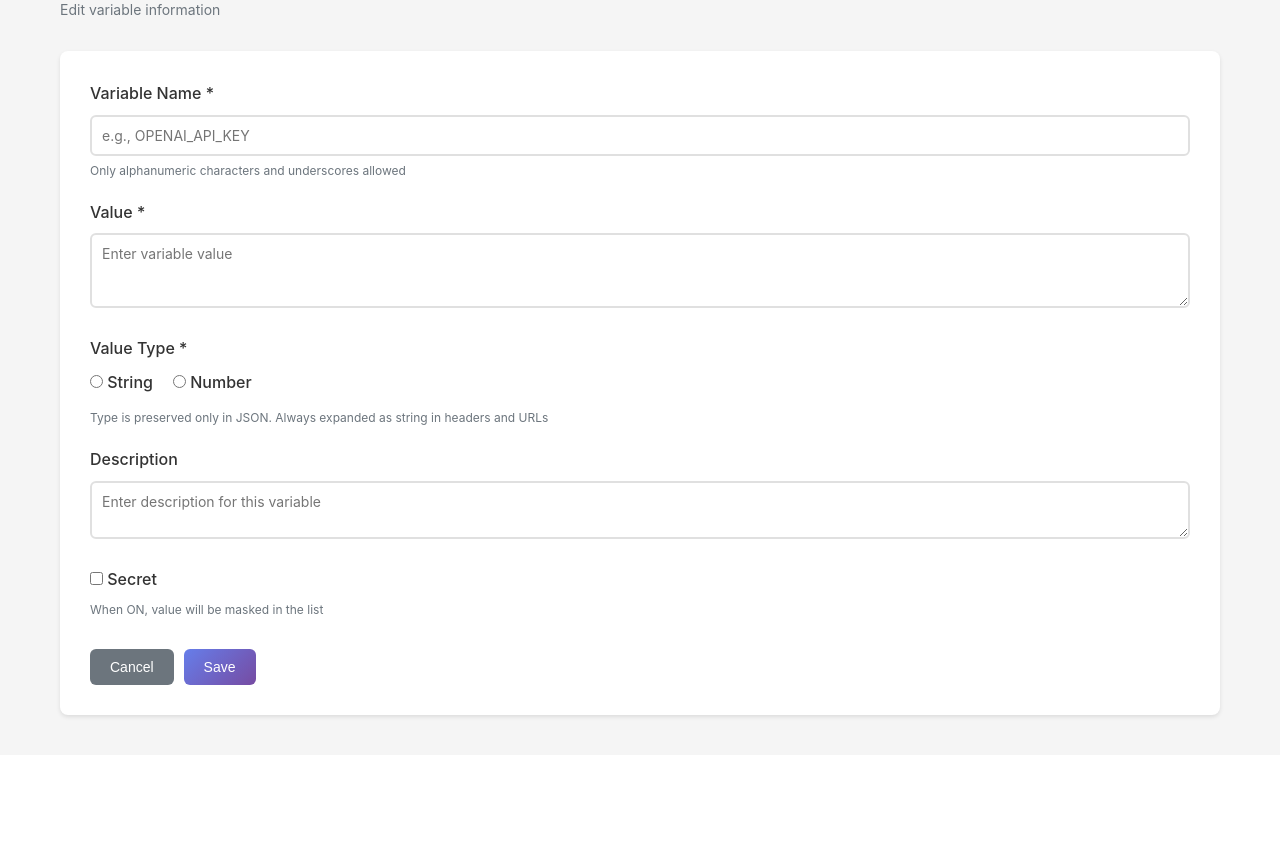
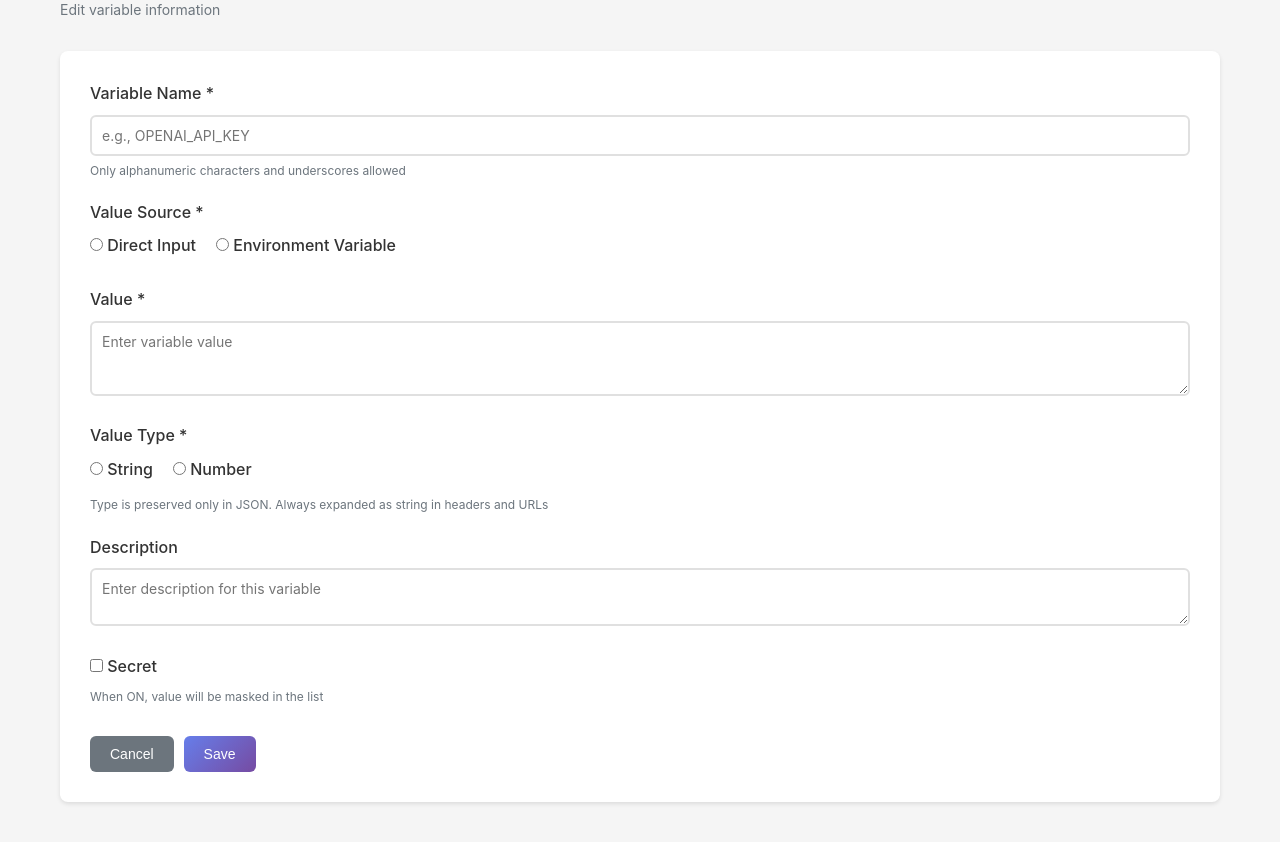
Before and after one commit to t-ogawa-dev/AccelMCP, a Flask app: page /variables/1/edit in a window 1280 px wide. Shown: the part 221-1063 px from the top of the page. Before the commit the page ends 941 px from the top, so only its background shows below. Run offline with Flask 3, Linux system fonts and the light colour scheme; the visitor is signed in with stand-in values (Sample User, id 1); data that the repository does not hold is empty.

Commit message:
env variable commit

```diff
--- a/app/assets/i18n.js
+++ b/app/assets/i18n.js
@@ -33,6 +33,7 @@ const translations = {
         button_copied: 'コピーしました',
         button_close: '閉じる',
         button_back: '戻る',
+        button_check_env: '確認',
         button_validate_json: 'JSON構造チェック',
         button_format_json: '整形',
 
@@ -69,6 +70,15 @@ const translations = {
         variable_type_string: '文字列 (String)',
         variable_type_number: '数値 (Number)',
         variable_type_hint: 'JSON内でのみ型が保持されます。ヘッダーやURLでは常に文字列として展開されます',
+        variable_source_type_label: '値の取得元',
+        variable_source_value: '直接入力',
+        variable_source_env: '環境変数',
+        variable_env_var_name_label: '環境変数名',
+        variable_env_var_name_placeholder: '例: GITHUB_TOKEN',
+        variable_env_var_name_hint: 'システムの環境変数から値を取得します',
+        variable_env_name_required: '環境変数名を入力してください',
+        variable_env_value_found: '値が取得できました',
+        variable_env_value_not_found: '環境変数が見つかりません',
         variable_description_label: '説明',
         variable_is_secret_label: '秘匿情報',
         variable_delete_confirm: 'この変数を削除してもよろしいですか？',
@@ -395,7 +405,7 @@ const translations = {
 
         // アクセス制御
         access_control: 'アクセス制限',
-        access_control_public: 'パブリック',
+        access_control_public: 'public',
         access_control_restricted: '制限あり',
         access_control_description: 'リソースへのアクセス制御を設定します',
         access_control_public_desc: '全てのアカウントがアクセス可能',
@@ -454,6 +464,8 @@ const translations = {
         button_copied: 'Copied',
         button_close: 'Close',
         button_back: 'Back',
+        button_check_env: 'Check',
+        button_validate_json: 'Validate JSON',
         button_validate_json: 'Validate JSON',
         button_format_json: 'Format',
 
@@ -490,6 +502,15 @@ const translations = {
         variable_type_string: 'String',
         variable_type_number: 'Number',
         variable_type_hint: 'Type is preserved only in JSON. Always expanded as string in headers and URLs',
+        variable_source_type_label: 'Value Source',
+        variable_source_value: 'Direct Input',
+        variable_source_env: 'Environment Variable',
+        variable_env_var_name_label: 'Environment Variable Name',
+        variable_env_var_name_placeholder: 'e.g., GITHUB_TOKEN',
+        variable_env_var_name_hint: 'Retrieve value from system environment variable',
+        variable_env_name_required: 'Please enter environment variable name',
+        variable_env_value_found: 'Value retrieved successfully',
+        variable_env_value_not_found: 'Environment variable not found',
         variable_description_label: 'Description',
         variable_is_secret_label: 'Secret',
         variable_delete_confirm: 'Are you sure you want to delete this variable?',
--- a/app/assets/style.css
+++ b/app/assets/style.css
@@ -255,6 +255,17 @@ body {
 .badge-mcp {
     background: #d4edda;
     color: #155724;
+}
+
+/* Access Control Badges - matching detail page colors */
+.badge-access-public {
+    background: #d1fae5;
+    color: #065f46;
+}
+
+.badge-access-restricted {
+    background: #fef3c7;
+    color: #92400e;
 }
 
 /* Text Utilities */
--- a/app/assets/view/mcp_services/list.js
+++ b/app/assets/view/mcp_services/list.js
@@ -20,6 +20,7 @@ async function loadMcpServices() {
                 <div class="list-item-meta">
                     <span class="badge">${t('mcp_service_subdomain')}: ${service.subdomain}</span>
                     ${!service.is_enabled ? `<span class="status-badge disabled">${t('status_disabled')}</span>` : `<span class="status-badge enabled">${t('status_enabled')}</span>`}
+                    ${(service.access_control === 'restricted') ? `<span class="badge badge-access-restricted">${t('access_control_restricted')}</span>` : `<span class="badge badge-access-public">${t('access_control_public')}</span>`}
                     <span class="text-muted">${t('mcp_service_apps_count')}: ${service.apps_count || 0}</span>
                 </div>
                 ${service.description ? `<p class="text-muted">${service.description}</p>` : ''}
--- a/app/assets/view/services/capabilities.js
+++ b/app/assets/view/services/capabilities.js
@@ -22,6 +22,7 @@ async function loadCapabilities() {
                 <div class="list-item-meta">
                     <span class="badge badge-${cap.capability_type}">${cap.capability_type.toUpperCase()}</span>
                     ${!cap.is_enabled ? `<span class="status-badge disabled">${t('status_disabled')}</span>` : `<span class="status-badge enabled">${t('status_enabled')}</span>`}
+                    ${(cap.access_control === 'restricted') ? `<span class="badge badge-access-restricted">${t('access_control_restricted')}</span>` : `<span class="badge badge-access-public">${t('access_control_public')}</span>`}
                     <span class="text-muted">${cap.url || 'N/A'}</span>
                 </div>
                 ${cap.description ? `<p class="text-muted">${cap.description}</p>` : ''}
--- a/app/assets/view/services/list.js
+++ b/app/assets/view/services/list.js
@@ -23,6 +23,7 @@ async function loadServices(mcpServiceId) {
                 <div class="list-item-meta">
                     <span class="badge badge-${service.service_type}">${service.service_type.toUpperCase()}</span>
                     ${!service.is_enabled ? `<span class="status-badge disabled">${t('status_disabled')}</span>` : `<span class="status-badge enabled">${t('status_enabled')}</span>`}
+                    ${(service.access_control === 'restricted') ? `<span class="badge badge-access-restricted">${t('access_control_restricted')}</span>` : `<span class="badge badge-access-public">${t('access_control_public')}</span>`}
                     <span class="text-muted">${t('app_registered')}: ${new Date(service.created_at).toLocaleDateString(currentLanguage === 'ja' ? 'ja-JP' : 'en-US')}</span>
                 </div>
                 ${service.description ? `<p class="text-muted">${service.description}</p>` : ''}
--- a/app/assets/view/variables/edit.js
+++ b/app/assets/view/variables/edit.js
@@ -4,14 +4,91 @@
 
 const variableId = parseInt(window.location.pathname.split('/')[2]);
 
+function toggleSourceType() {
+    const sourceType = document.querySelector('input[name="source_type"]:checked').value;
+    const valueGroup = document.getElementById('value-input-group');
+    const envGroup = document.getElementById('env-input-group');
+    const valueInput = document.getElementById('value');
+    const envInput = document.getElementById('env_var_name');
+    const resultDiv = document.getElementById('env-check-result');
+
+    if (sourceType === 'env') {
+        valueGroup.style.display = 'none';
+        envGroup.style.display = 'block';
+        valueInput.removeAttribute('required');
+        envInput.setAttribute('required', 'required');
+    } else {
+        valueGroup.style.display = 'block';
+        envGroup.style.display = 'none';
+        valueInput.setAttribute('required', 'required');
+        envInput.removeAttribute('required');
+    }
+
+    // 結果表示をクリア
+    if (resultDiv) {
+        resultDiv.style.display = 'none';
+    }
+}
+
+async function checkEnvVariable() {
+    const envVarName = document.getElementById('env_var_name').value.trim();
+    const resultDiv = document.getElementById('env-check-result');
+
+    if (!envVarName) {
+        resultDiv.style.display = 'block';
+        resultDiv.style.backgroundColor = '#fee';
+        resultDiv.style.border = '1px solid #fcc';
+        resultDiv.style.color = '#c33';
+        resultDiv.textContent = t('variable_env_name_required') || '環境変数名を入力してください';
+        return;
+    }
+
+    try {
+        const response = await fetch('/api/variables/check-env', {
+            method: 'POST',
+            headers: { 'Content-Type': 'application/json' },
+            body: JSON.stringify({ env_var_name: envVarName })
+        });
+
+        const result = await response.json();
+
+        resultDiv.style.display = 'block';
+        if (result.exists) {
+            resultDiv.style.backgroundColor = '#d1fae5';
+            resultDiv.style.border = '1px solid #10b981';
+            resultDiv.style.color = '#065f46';
+            resultDiv.textContent = '✓ ' + (t('variable_env_value_found') || '値が取得できました');
+        } else {
+            resultDiv.style.backgroundColor = '#fee';
+            resultDiv.style.border = '1px solid #fcc';
+            resultDiv.style.color = '#c33';
+            resultDiv.textContent = '✗ ' + (t('variable_env_value_not_found') || '環境変数が見つかりません');
+        }
+    } catch (error) {
+        resultDiv.style.display = 'block';
+        resultDiv.style.backgroundColor = '#fee';
+        resultDiv.style.border = '1px solid #fcc';
+        resultDiv.style.color = '#c33';
+        resultDiv.textContent = '✗ ' + (t('error_unknown') || 'エラーが発生しました');
+    }
+}
+
 async function loadVariable() {
     const response = await fetch(`/api/variables/${variableId}`);
     const variable = await response.json();
 
     document.getElementById('name').value = variable.name;
-    document.getElementById('value').value = variable.value;
     document.getElementById('description').value = variable.description || '';
     document.getElementById('is_secret').checked = variable.is_secret;
+
+    // Set source_type radio button
+    if (variable.source_type === 'env') {
+        document.getElementById('source-env').checked = true;
+        document.getElementById('env_var_name').value = variable.env_var_name || '';
+    } else {
+        document.getElementById('source-value').checked = true;
+        document.getElementById('value').value = variable.value;
+    }
 
     // Set value_type radio button
     if (variable.value_type === 'number') {
@@ -19,18 +96,30 @@ async function loadVariable() {
     } else {
         document.getElementById('type-string').checked = true;
     }
+
+    // Toggle visibility
+    toggleSourceType();
 }
 
 document.getElementById('variable-form').addEventListener('submit', async (e) => {
     e.preventDefault();
 
+    const sourceType = document.querySelector('input[name="source_type"]:checked').value;
+
     const data = {
         name: document.getElementById('name').value.toUpperCase(),
-        value: document.getElementById('value').value,
         value_type: document.querySelector('input[name="value_type"]:checked').value,
+        source_type: sourceType,
         description: document.getElementById('description').value,
         is_secret: document.getElementById('is_secret').checked
     };
+
+    if (sourceType === 'env') {
+        data.env_var_name = document.getElementById('env_var_name').value;
+        data.value = '';  // 環境変数の場合は値を空にする
+    } else {
+        data.value = document.getElementById('value').value;
+    }
 
     try {
         const response = await fetch(`/api/variables/${variableId}`, {
--- a/app/controllers/api_controller.py
+++ b/app/controllers/api_controller.py
@@ -204,10 +204,31 @@ def test_service_connection():
         # Replace variables in headers if any
         replacer = VariableReplacer()
         resolved_headers = {}
+        unresolved_vars = []
+
         for key, value in common_headers.items():
             resolved_key = replacer.replace_in_string(key)
             resolved_value = replacer.replace_in_string(value)
             resolved_headers[resolved_key] = resolved_value
+
+            # Check if variables were not resolved
+            import re
+            if re.search(r'\{\{[A-Z0-9_]+\}\}', resolved_value):
+                # Extract variable names that were not resolved
+                for match in re.finditer(r'\{\{([A-Z0-9_]+)\}\}', resolved_value):
+                    unresolved_vars.append(match.group(1))
+
+        # If there are unresolved variables, return error
+        if unresolved_vars:
+            return jsonify({
+                'success': False,
+                'error': f'未定義の変数: {", ".join(set(unresolved_vars))}。Variables画面で登録してください。'
+            }), 400
+
+        # Log resolved headers for debugging
+        from flask import current_app
+        current_app.logger.info(f"Test connection to {mcp_url}")
+        current_app.logger.info(f"Resolved headers: {resolved_headers}")
 
         # Setup session with timeout and retries
         session = requests.Session()
@@ -1025,17 +1046,43 @@ def variables():
         if Variable.query.filter_by(name=data['name']).first():
             return jsonify({'error': '同じ名前の変数が既に存在します'}), 409
 
+        source_type = data.get('source_type', 'value')
+
         variable = Variable(
             name=data['name'],
             value_type=data.get('value_type', 'string'),
+            source_type=source_type,
             description=data.get('description', ''),
             is_secret=data.get('is_secret', True)
         )
-        variable.set_value(data['value'])
+
+        if source_type == 'env':
+            variable.env_var_name = data.get('env_var_name', '')
+            variable.value = ''  # 環境変数の場合は値を空にする
+        else:
+            variable.set_value(data['value'])
 
         db.session.add(variable)
         db.session.commit()
         return jsonify(variable.to_dict()), 201
+
+
+@api_bp.route('/variables/check-env', methods=['POST'])
+@login_required
+def check_env_variable():
+    """Check if environment variable exists"""
+    import os
+    data = request.get_json()
+    env_var_name = data.get('env_var_name', '')
+
+    if not env_var_name:
+        return jsonify({'exists': False}), 200
+
+    # Check if environment variable exists and has a value
+    env_value = os.environ.get(env_var_name)
+    exists = env_value is not None and env_value != ''
+
+    return jsonify({'exists': exists}), 200
 
 
 @api_bp.route('/variables/<int:variable_id>', methods=['GET', 'PUT', 'DELETE'])
@@ -1060,11 +1107,16 @@ def variable_detail(variable_id):
 
         variable.name = new_name
         variable.value_type = data.get('value_type', variable.value_type)
+        variable.source_type = data.get('source_type', variable.source_type)
         variable.description = data.get('description', variable.description)
         variable.is_secret = data.get('is_secret', variable.is_secret)
 
-        if 'value' in data:
-            variable.set_value(data['value'])
+        if variable.source_type == 'env':
+            variable.env_var_name = data.get('env_var_name', variable.env_var_name)
+            variable.value = ''  # 環境変数の場合は値を空にする
+        else:
+            if 'value' in data:
+                variable.set_value(data['value'])
 
         db.session.commit()
         return jsonify(variable.to_dict())
--- a/app/views/templates/variables/edit.html
+++ b/app/views/templates/variables/edit.html
@@ -29,10 +29,42 @@
         </div>
 
         <div class="form-group">
+            <label>
+                <span data-i18n="variable_source_type_label">値の取得元</span> *
+            </label>
+            <div style="display: flex; gap: 20px; margin-top: 8px;">
+                <label class="radio-label">
+                    <input type="radio" name="source_type" value="value" id="source-value" onchange="toggleSourceType()">
+                    <span data-i18n="variable_source_value">直接入力</span>
+                </label>
+                <label class="radio-label">
+                    <input type="radio" name="source_type" value="env" id="source-env" onchange="toggleSourceType()">
+                    <span data-i18n="variable_source_env">環境変数</span>
+                </label>
+            </div>
+        </div>
+
+        <div class="form-group" id="value-input-group">
             <label for="value">
                 <span data-i18n="variable_value_label">値</span> *
             </label>
             <textarea id="value" name="value" rows="3" required data-i18n-placeholder="variable_value_placeholder" placeholder="変数の値を入力"></textarea>
+        </div>
+
+        <div class="form-group" id="env-input-group" style="display: none;">
+            <label for="env_var_name">
+                <span data-i18n="variable_env_var_name_label">環境変数名</span> *
+            </label>
+            <div style="display: flex; gap: 10px; align-items: flex-start;">
+                <div style="flex: 1;">
+                    <input type="text" id="env_var_name" name="env_var_name" data-i18n-placeholder="variable_env_var_name_placeholder" placeholder="例: GITHUB_TOKEN">
+                    <small data-i18n="variable_env_var_name_hint">システムの環境変数から値を取得します</small>
+                </div>
+                <button type="button" onclick="checkEnvVariable()" class="btn btn-secondary" style="white-space: nowrap;">
+                    <span data-i18n="button_check_env">確認</span>
+                </button>
+            </div>
+            <div id="env-check-result" style="display: none; margin-top: 10px; padding: 10px; border-radius: 4px;"></div>
         </div>
 
         <div class="form-group">
```
Also changed, not shown: app/assets/view/variables/new.js (+79 -1 lines), app/models/models.py (+16 -3 lines), app/views/templates/variables/new.html (+32 -0 lines), db/migrations/versions/3b81aca73e8a_auto_migration.py (added, +34 -0 lines).
